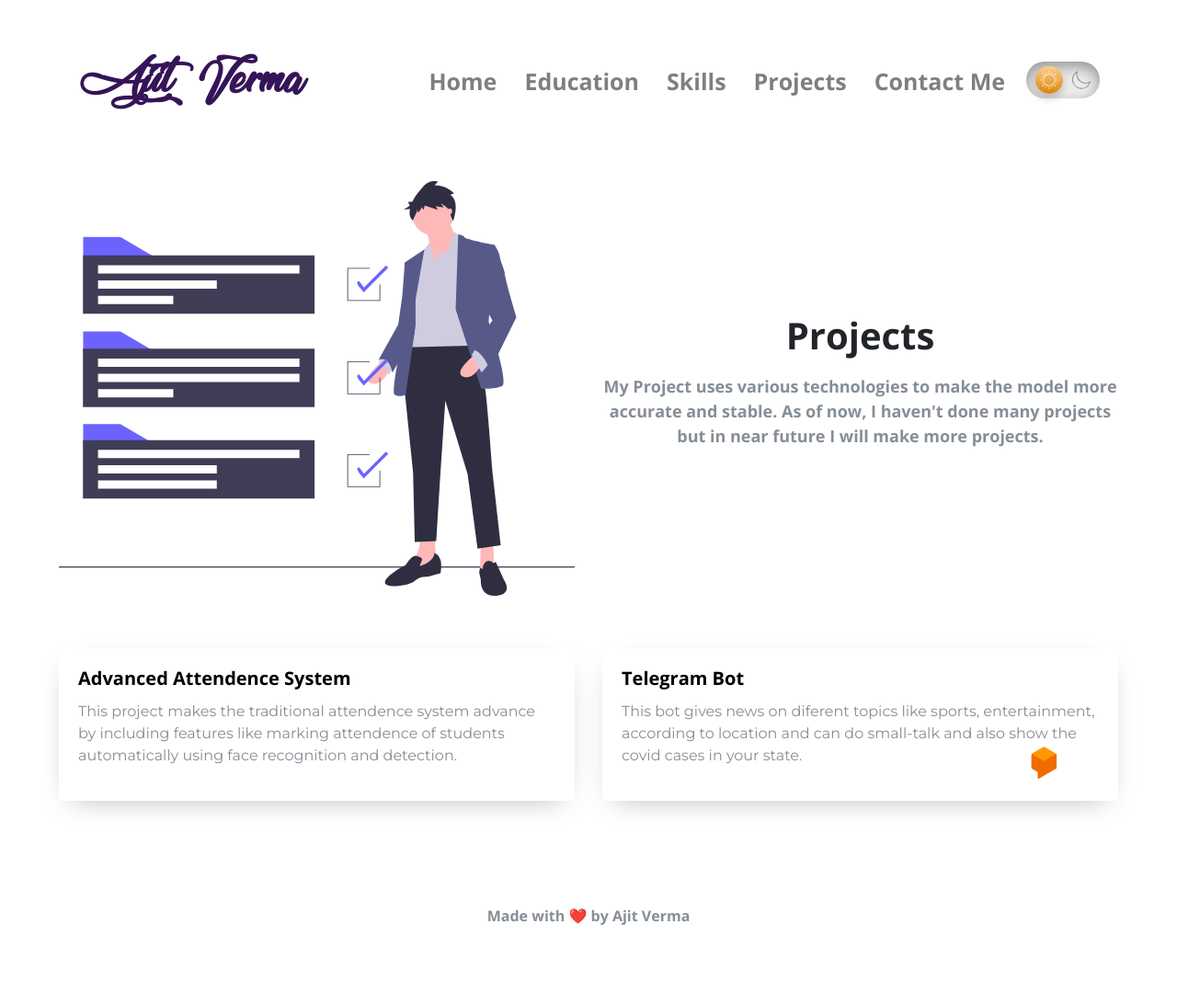
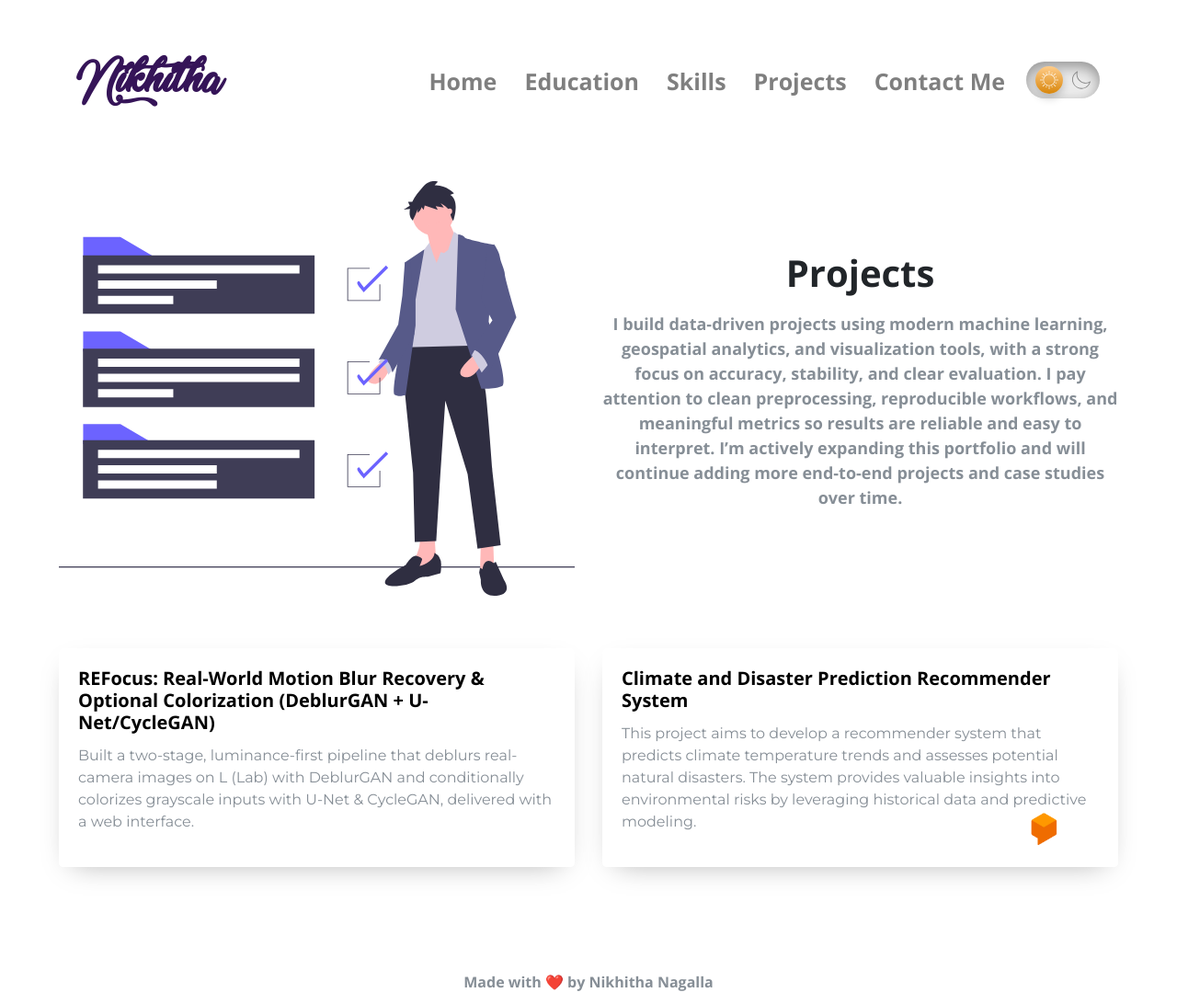
Before and after one commit to Nikhitha-N/Nikhitha_portfolio, a plain HTML site: page project.html in a window 1280 px wide. Shown: the whole page at 92% size. Before the commit the page ends 1020 px from the top, so only its background shows below. Drawn offline with nearby package versions, Linux system fonts and the light colour scheme; some icons are missing; a web font is replaced by a local one.

Commit message:
update projects page

```diff
--- a/project.html
+++ b/project.html
@@ -3,7 +3,7 @@
   <head>
     <meta charset="utf-8" />
     <meta name="viewport" content="width=device-width,initial-scale=1" />
-    <title>Ajit's Portfolio</title>
+    <title>Nikhitha's Portfolio</title>
     <link rel="icon" href="Image/engineer.ico" />
     <link
       rel="stylesheet"
@@ -63,7 +63,7 @@
   <body class="container-fluid body_section">
     <header>
       <nav class="navbar navbar-expand-lg navbar-light">
-        <a class="navbar-brand brand-name" href="#">Ajit Verma</a>
+        <a class="navbar-brand brand-name" href="#">Nikhitha</a>
         <button
           class="navbar-toggler"
           type="button"
@@ -114,9 +114,11 @@
         <div class="col-lg-6 col-md-6 project-heading">
           <h1 class="P-heading">Projects</h1>
           <p class="p-text">
-            My Project uses various technologies to make the model more accurate
-            and stable. As of now, I haven't done many projects but in near
-            future I will make more projects.
+            I build data-driven projects using modern machine learning, geospatial analytics, and visualization tools,
+            with a strong focus on accuracy, stability, and clear evaluation.
+            I pay attention to clean preprocessing, reproducible workflows, and meaningful
+            metrics so results are reliable and easy to interpret.
+            I’m actively expanding this portfolio and will continue adding more end-to-end projects and case studies over time.
           </p>
         </div>
       </div>
@@ -125,15 +127,15 @@
           <a
             class="Project-box"
             target="_blank"
-            href="https://github.com/AjitVerma15/Advance-Attendence-System"
+            href="https://github.com/Nikhitha-N/Refocus"
           >
             <div class="card boxx">
               <div class="card-body">
-                <h5 class="card-title">Advanced Attendence System</h5>
+                <h5 class="card-title">REFocus: Real-World Motion Blur Recovery & Optional Colorization (DeblurGAN + U-Net/CycleGAN)</h5>
                 <p class="card-text project-text">
-                  This project makes the traditional attendence system advance
-                  by including features like marking attendence of students
-                  automatically using face recognition and detection.
+                  Built a two-stage, luminance-first pipeline that deblurs real-camera images on
+                  L (Lab) with DeblurGAN and conditionally colorizes grayscale inputs with
+                  U-Net & CycleGAN, delivered with a web interface.
                   <span
                     class="iconify"
                     data-icon="logos:python"
@@ -148,15 +150,15 @@
           <a
             class="Project-box"
             target="_blank"
-            href="https://github.com/AjitVerma15/Telegram-Bot"
+            href="https://github.com/Nikhitha-N/Climate-Disaster-Prediction-System"
           >
             <div class="card boxx">
               <div class="card-body">
-                <h5 class="card-title">Telegram Bot</h5>
+                <h5 class="card-title">Climate and Disaster Prediction Recommender System</h5>
                 <p class="card-text project-text">
-                  This bot gives news on diferent topics like sports,
-                  entertainment, according to location and can do small-talk and
-                  also show the covid cases in your state.<span
+                  This project aims to develop a recommender system that predicts climate temperature
+                  trends and assesses potential natural disasters. The system provides valuable insights
+                  into environmental risks by leveraging historical data and predictive modeling.<span
                     class="iconify"
                     data-icon="logos:python"
                     data-inline="false"
@@ -170,7 +172,7 @@
       </div>
     </section>
 
-    <footer class="footer">Made with ❤️ by Ajit Verma</footer>
+    <footer class="footer">Made with ❤️ by Nikhitha Nagalla</footer>
     <script src="dark-mode.js"></script>
   </body>
 </html>
```
